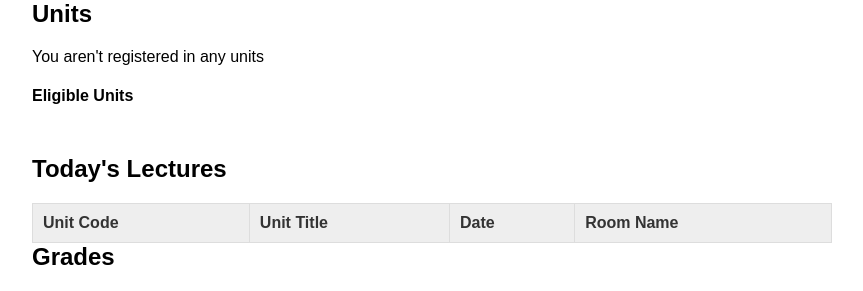
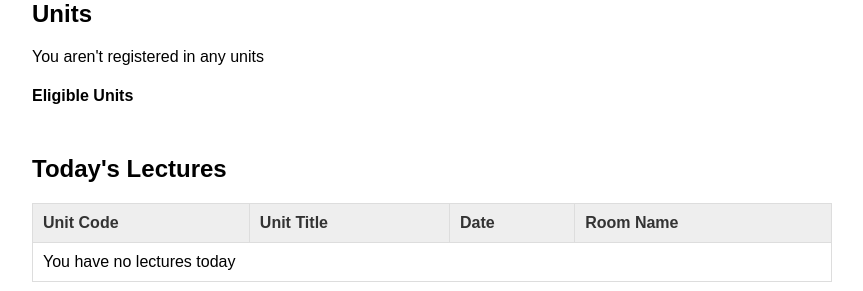
Before and after one commit to Sam-Nyalik/school-portal-system, a PHP site: page /student-portal.php?id=1 in a window 1280 px wide. Shown: the part 445-736 px from the top of the page, without its empty margins (208-1071 px from the left). Run offline with PHP 8.4, Linux system fonts and the light colour scheme; data that the repository does not hold is empty.

Commit message:
added form to attendance section and conditional rendering of its submit button

```diff
--- a/student-portal/student-portal.css
+++ b/student-portal/student-portal.css
@@ -45,7 +45,7 @@ main {
 	padding: 0 20px;
 }
 
-#personal-info, #units {
+#personal-info, #units, #student-attendance {
 	margin-bottom: 50px;
 }
 
--- a/student-portal/student-portal.php
+++ b/student-portal/student-portal.php
@@ -191,8 +191,9 @@ if (isset($_POST['studentID']) && isset($_POST['unitID'])) {
 					</tr>
 				</thead>
 				<tbody id="lectures-table">
+					<form>
 					<?php
-
+					$lectures_today = false;
 					foreach($unitIDs as $unitID){
 						$sql = "SELECT UNITS.* , LECTURE.* , CLASSROOM.*
 								FROM LECTURE
@@ -204,9 +205,11 @@ if (isset($_POST['studentID']) && isset($_POST['unitID'])) {
 							":unitID" => $unitID
 						));
 
+
 						while($row = $stmt->fetch(PDO::FETCH_ASSOC)){
 
 							if($row['day'] === date("l")){
+								$lectures_today = true;
 								echo"
 							<tr>
 							<td>".$row['unitID']."</td>
@@ -218,10 +221,18 @@ if (isset($_POST['studentID']) && isset($_POST['unitID'])) {
 							}
 
 						}
+
+					}
+					if(!$lectures_today){
+						echo "<tr><td colspan=4>You have no lectures today</td></tr>";
+					} else{
+						echo"<button>Submit</button>";
 					}
 
 
 					?>
+
+					</form>
 				</tbody>
 			</table>
 		</section>
```
